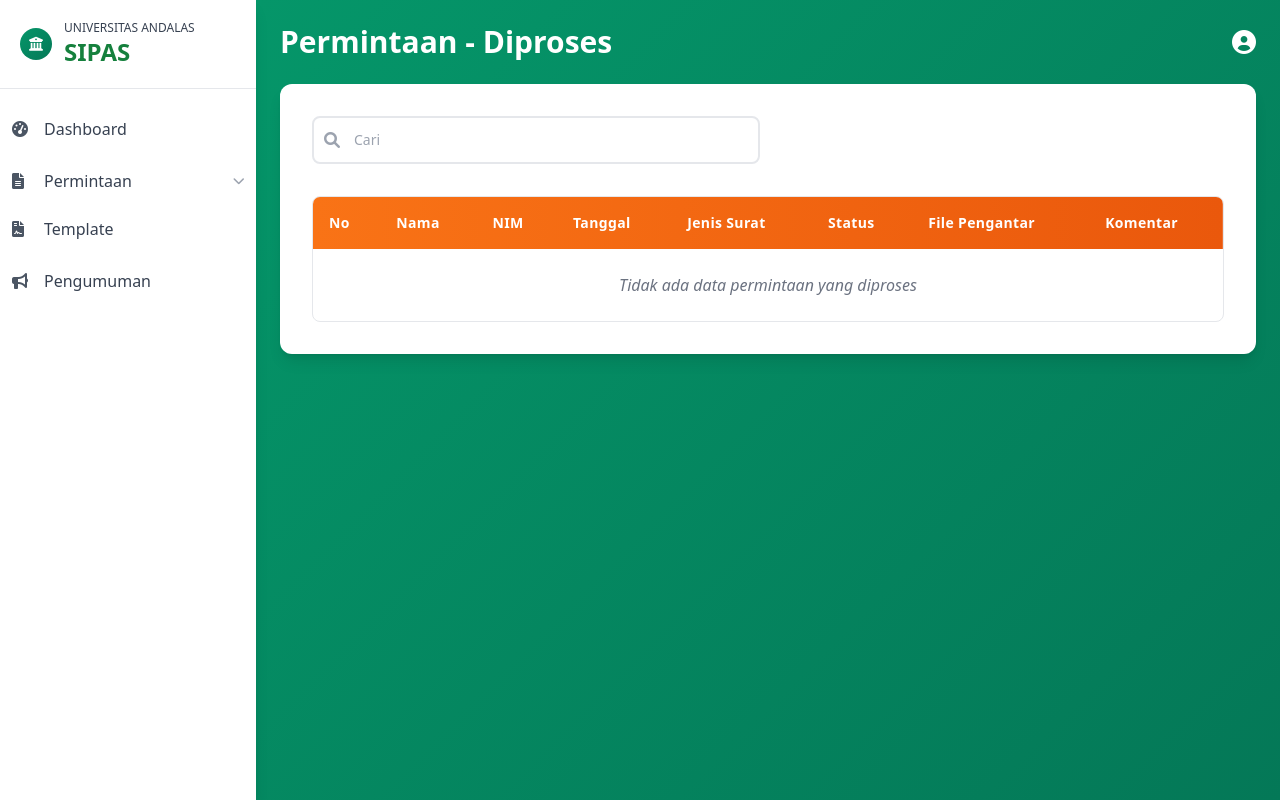
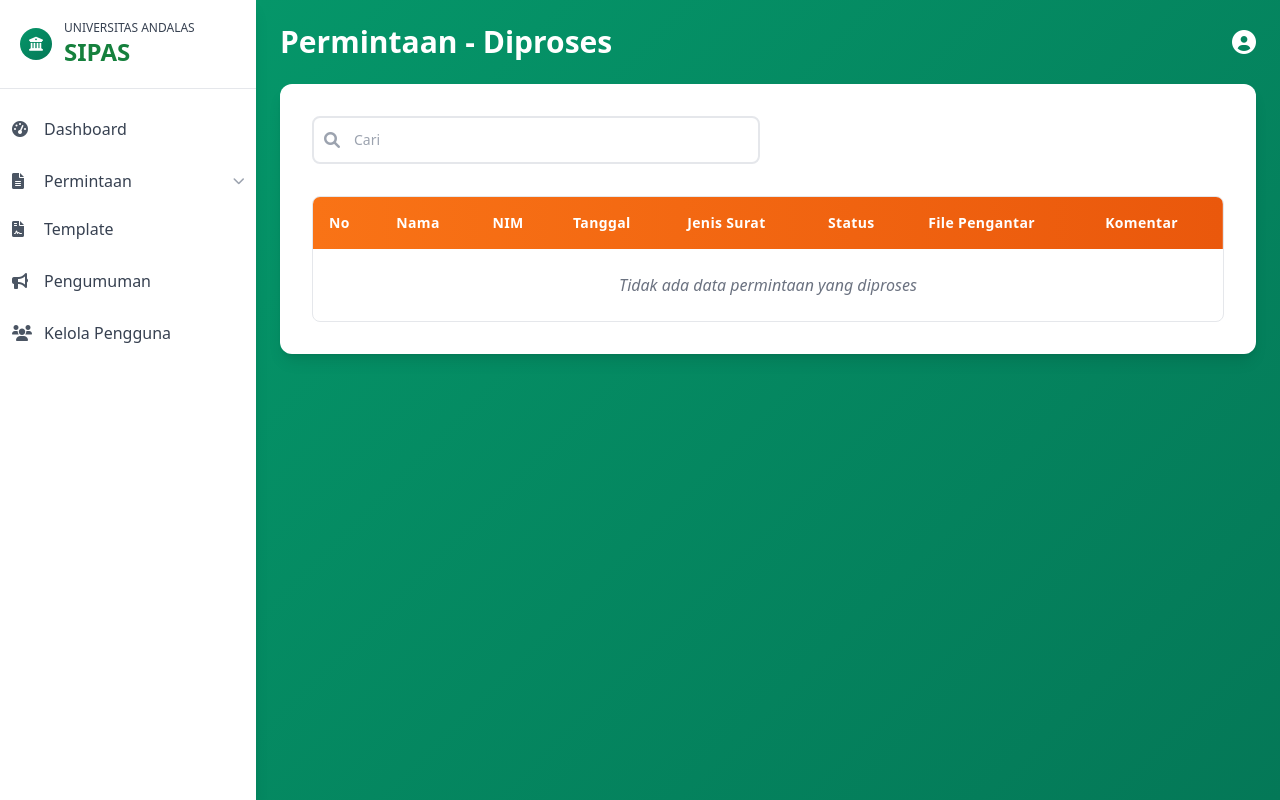
Before and after one commit to Zakkyaulia/tb_pweb_klp, a Node server app: page /admin/requests/diproses in a window 1280 px wide. Run offline with Node 20, Linux system fonts and the light colour scheme; data that the repository does not hold is empty; some libraries are stand-ins or nearby versions.

Commit message:
terbaru admin zakky

```diff
--- a/src/views/admin/ajuandiproses.ejs
+++ b/src/views/admin/ajuandiproses.ejs
@@ -13,18 +13,15 @@
         .logo-icon {
             background: linear-gradient(135deg, #059669, #047857);
         }
-        .nav-link::before {
-            content: '';
-            position: absolute;
-            left: 0;
-            top: 0;
-            height: 100%;
-            width: 0;
-            background: linear-gradient(90deg, rgba(5, 150, 105, 0.1), rgba(4, 120, 87, 0.1));
-            transition: width 0.3s ease;
+        /* Hapus efek ::before dan gunakan hover sederhana */
+        .nav-link {
+            position: relative;
+            transition: all 0.3s ease;
         }
-        .nav-link:hover::before {
-            width: 100%;
+        .nav-link:hover {
+            color: #047857; /* Ubah warna teks saat hover */
+            background-color: rgba(5, 150, 105, 0.1); /* Opsional: tambahkan latar belakang halus */
+            transform: translateX(4px); /* Efek geser kecil seperti yang ada di script */
         }
         .submenu-link.active {
             background: linear-gradient(90deg, #f97316, #ea580c);
@@ -82,7 +79,7 @@
             <nav>
                 <ul class="nav-menu list-none p-0 py-4">
                     <li class="nav-item mb-1">
-                        <a href="#" class="nav-link flex items-center p-3 text-gray-700 no-underline transition-all duration-200 ease-in-out hover:bg-gray-50 hover:text-gray-900">
+                        <a href="#" class="nav-link flex items-center p-3 text-gray-700 no-underline transition-all duration-200 ease-in-out">
                             <i class="fas fa-tachometer-alt w-5 mr-3 text-gray-600"></i>
                             Dashboard
                         </a>
@@ -110,15 +107,21 @@
                         </div>
                     </li>
                     <li class="nav-item mb-1">
-                        <a href="#" class="nav-link flex items-center p-3 text-gray-700 no-underline transition-all duration-200 ease-in-out hover:bg-gray-50 hover:text-gray-900">
+                        <a href="#" class="nav-link flex items-center p-3 text-gray-700 no-underline transition-all duration-200 ease-in-out">
                             <i class="fas fa-file-contract w-5 mr-3 text-gray-600"></i>
                             Template
                         </a>
                     </li>
                     <li class="nav-item mb-1">
-                        <a href="#" class="nav-link flex items-center p-3 text-gray-700 no-underline transition-all duration-200 ease-in-out hover:bg-gray-50 hover:text-gray-900">
+                        <a href="#" class="nav-link flex items-center p-3 text-gray-700 no-underline transition-all duration-200 ease-in-out">
                             <i class="fas fa-bullhorn w-5 mr-3 text-gray-600"></i>
                             Pengumuman
+                        </a>
+                    </li>
+                    <li class="nav-item mb-1">
+                        <a href="/admin/kelola-pengguna" class="nav-link flex items-center p-3 text-gray-700 no-underline transition-all duration-200 ease-in-out">
+                            <i class="fas fa-users w-5 mr-3 text-gray-600"></i>
+                            Kelola Pengguna
                         </a>
                     </li>
                 </ul>
@@ -171,7 +174,7 @@
                                             </select>
                                         </td>
                                         <td class="p-6 text-gray-700 text-sm text-center"><%= request.file_pengantar ? 'Lengkap' : 'Tidak Lengkap' %></td>
-                <td class="p-6 text-gray-700 text-sm text-center"><%= request.komentar_admin || '—' %>
+                                        <td class="p-6 text-gray-700 text-sm text-center komentar-cell"><%= request.komentar_admin || '—' %>
                                             <button onclick="openKomentarModal(this.closest('tr'))" class="ml-2 px-2 py-1 bg-orange-500 hover:bg-orange-600 text-white text-xs rounded">Edit</button>
                                         </td>
                                     </tr>
@@ -200,7 +203,6 @@
         </div>
     </div>
     <script>
-
         async function updateStatus(selectElement, requestId) {
             const newStatus = selectElement.value;
             const row = selectElement.closest('tr');
```
Also changed, not shown: src/views/admin/ajuanselesai.ejs (+17 -14 lines), src/views/admin/kelolapengguna.ejs (+11 -15 lines). Lines whose indentation alone changed are shown as unchanged.
